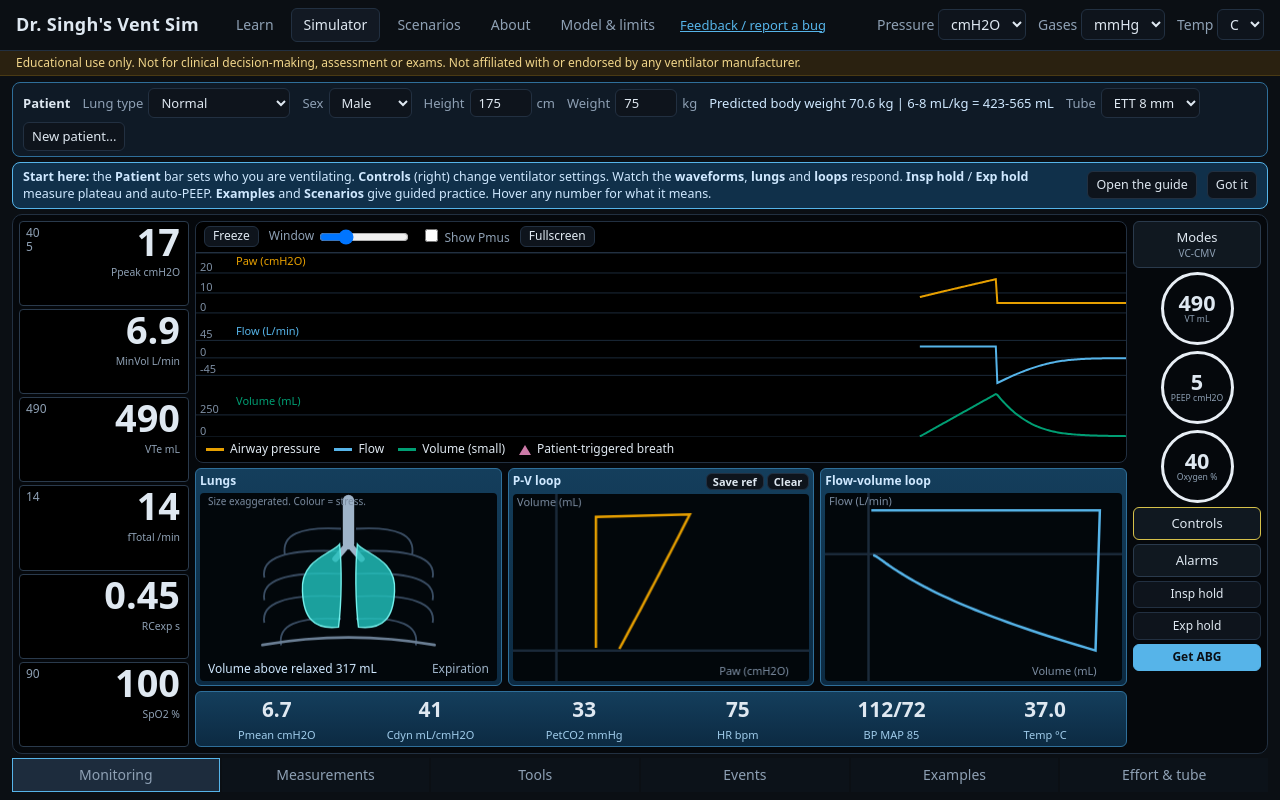
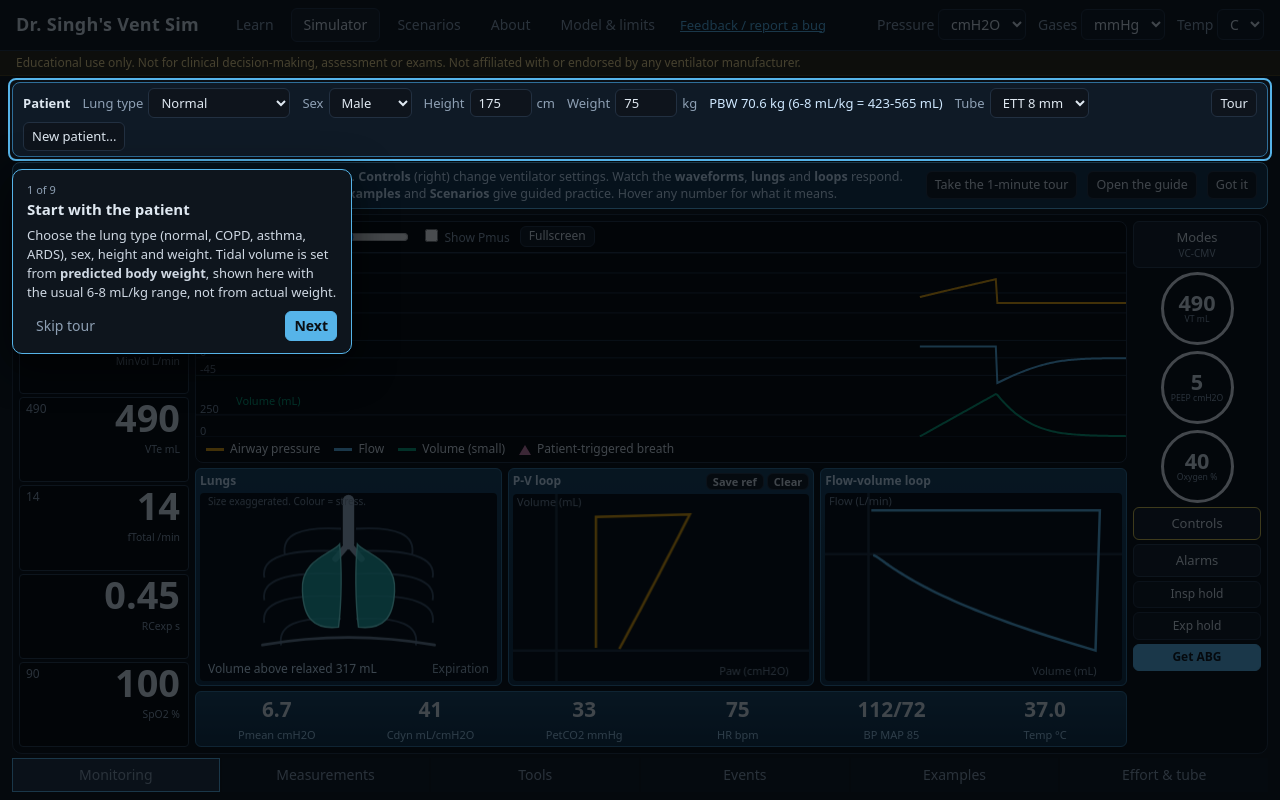
Before and after one commit to dradityaaiims-cloud/vent-sim, a website with bundled scripts: page index.html in a window 1280 px wide. Both pictures are taken after a click on the button "Start the simulator". Built offline with nearby package versions, Linux system fonts and the light colour scheme.

Commit message:
Add guided tour: runs once after setup, relaunch from Tour button or tip strip
Co-Authored-By: Claude Sonnet 5.5 <noreply@anthropic.com>

```diff
--- a/css/style.css
+++ b/css/style.css
@@ -165,3 +165,11 @@ body.learner #patientbar { display: none; }
 .dial b { font-size: clamp(14px, calc(var(--sh, 600px) * 0.04), 24px); } .dial small { font-size: clamp(8px, calc(var(--sh, 600px) * 0.016), 10px); }
 .rbtn { padding: clamp(3px, calc(var(--sh, 600px) * 0.012), 10px) 6px; font-size: clamp(11px, calc(var(--sh, 600px) * 0.024), 14px); }
 .rcol .qb button { padding: clamp(2px, calc(var(--sh, 600px) * 0.008), 6px); }
+
+/* guided tour */
+.tour-mask { position: fixed; inset: 0; z-index: 60; }
+.tour-hole { position: fixed; z-index: 61; border: 2px solid var(--f); border-radius: 8px; box-shadow: 0 0 0 9999px rgba(3, 7, 12, 0.72); pointer-events: none; }
+.tour-card { position: fixed; z-index: 62; background: #0e151d; border: 1px solid var(--f); border-radius: 10px; padding: 12px 14px; box-shadow: 0 10px 40px #000a; }
+.tour-card h3 { margin: 2px 0 6px; font-size: 15px; color: var(--text); text-transform: none; letter-spacing: 0; } .tour-card p { margin: 0 0 10px; font-size: 13px; line-height: 1.45; color: #cfd8e3; }
+.tour-n { font-size: 11px; color: var(--dim); } .tour-btns { display: flex; gap: 6px; align-items: center; } .tour-btns .grow { flex: 1; } .tour-skip { border-color: transparent; background: transparent; color: var(--dim); }
+.tour-btns .primary { background: var(--f); color: var(--ink-on-acc); border-color: var(--f); font-weight: 600; }
--- a/index.html
+++ b/index.html
@@ -41,11 +41,12 @@
       <span id="pb-pbw" class="pbw" title="Predicted body weight, from height and sex. Tidal volume is set from this, not from actual weight."></span>
       <label>Tube <select id="pb-ett"><option value="7">ETT 7 mm</option><option value="8">ETT 8 mm</option><option value="9">ETT 9 mm</option></select></label>
       <span class="grow"></span>
+      <button id="pb-tour" title="A one-minute guided tour of the screen">Tour</button>
       <button id="pb-new" title="Choose a new patient and starting settings">New patient...</button>
     </div>
     <div id="tip" class="tip" hidden>
       <span><b>Start here:</b> the <b>Patient</b> bar sets who you are ventilating. <b>Controls</b> (right) change ventilator settings. Watch the <b>waveforms</b>, <b>lungs</b> and <b>loops</b> respond. <b>Insp hold</b> / <b>Exp hold</b> measure plateau and auto-PEEP. <b>Examples</b> and <b>Scenarios</b> give guided practice. Hover any number for what it means.</span>
-      <button id="tip-learn">Open the guide</button><button id="tip-x" aria-label="Dismiss">Got it</button>
+      <button id="tip-tour">Take the 1-minute tour</button><button id="tip-learn">Open the guide</button><button id="tip-x" aria-label="Dismiss">Got it</button>
     </div>
     <div class="screen">
       <div class="lcol" id="lcol" aria-label="Main measurements"></div>
--- a/js/app.js
+++ b/js/app.js
@@ -4,6 +4,7 @@ import { MODEL_HTML } from './model.js';
 import { fit, lane, range, col } from './draw.js';
 import { drawLung } from './lung.js';
 import { renderLearn } from './learn.js';
+import { startTour } from './tour.js';
 import { ASYN } from './asyn.js';
 import { CONFIG, mailto } from './config.js';
 import { renderAbout } from './about.js';
@@ -470,6 +471,23 @@ function fireEvents() {
   (scn.sc.events || []).forEach((e, i) => { if (!scn.fired.has(i) && sim.t >= e.t) { scn.fired.add(i); sim.patch(e.patch); flash(e.say || 'Something changed'); } });
 }
 
+// ---------- guided tour ----------
+const TOUR = [
+  { sel: '#patientbar', pos: 'below', title: 'Start with the patient', text: 'Choose the lung type (normal, COPD, asthma, ARDS), sex, height and weight. Tidal volume is set from <b>predicted body weight</b>, shown here with the usual 6-8 mL/kg range, not from actual weight.' },
+  { sel: '#lcol', pos: 'right', title: 'The numbers that matter', text: 'Peak pressure, minute volume, exhaled volume, total rate, expiratory time constant and SpO2. The small numbers are your set values and limits. <b>Hover any number</b> for what it means.' },
+  { sel: '.wavewrap', pos: 'below', title: 'Waveforms', text: 'Airway pressure, flow and volume against time. A pink triangle marks each breath the <b>patient</b> triggered. Tick <b>Show Pmus</b> to see the patient\'s own effort. <b>Freeze</b>, then click the trace to read exact values.' },
+  { el: () => $('#lung').closest('.pane'), pos: 'above', title: 'The lungs', text: 'Size follows volume (exaggerated), colour follows stress (blue low, red high), the airway narrows with resistance, and the line below is the diaphragm. A collapsed lung shows a pneumothorax.' },
+  { el: () => $('#loop-pv').closest('.pane'), pos: 'above', title: 'Loops', text: 'The pressure-volume loop (a flatter loop means stiffer lungs) and the flow-volume loop (flow that does not return to zero means air trapping). <b>Save ref</b> keeps a loop so you can compare after a change.' },
+  { sel: '#rcol', pos: 'left', title: 'Ventilator settings', text: '<b>Modes</b> chooses how breaths are given. The round dials show the main settings; click one or press <b>Controls</b> to change everything. Change one thing at a time and watch what moves.' },
+  { sel: '.qb', pos: 'left', title: 'Holds and blood gas', text: '<b>Insp hold</b> (volume control) reads plateau pressure. <b>Exp hold</b> reads total PEEP and auto-PEEP. <b>Get ABG</b> samples a blood gas. CO2 takes minutes to change, so use the time speed in Tools.' },
+  { sel: '.bbar', pos: 'above', title: 'More tools', text: '<b>Measurements</b>: compliance, resistance and driving pressure after holds. <b>Tools</b>: time speed and share links. <b>Examples</b>: common ventilator problems to learn from. <b>Effort & tube</b>: how the patient breathes.' },
+  { sel: 'header nav', pos: 'below', title: 'Learn and practise', text: '<b>Learn</b> explains every setting, the targets and the waveforms. <b>Scenarios</b> has 10 cases with hints and scoring. <b>About</b> has how to cite this tool and how to send feedback.' },
+];
+function runTour() {
+  showTab('sim'); openDrawer('');
+  setTimeout(() => startTour(TOUR, () => { try { localStorage.setItem('vsim-tour', '1'); } catch { /* */ } }), 150);
+}
+
 // ---------- layout: the simulator fits the window with no page scroll ----------
 function layout() {
   const t = $('#tab-sim'); if (t.hidden) return;
@@ -488,7 +506,7 @@ const LUNGS = {
 };
 function syncBar() {
   $('#pb-lung').value = sim.key; $('#pb-sex').value = sim.pt.sex; $('#pb-h').value = sim.pt.height; $('#pb-w').value = sim.pt.weight; $('#pb-ett').value = sim.pt.ett;
-  $('#pb-pbw').textContent = `Predicted body weight ${sim.pbw.toFixed(1)} kg | 6-8 mL/kg = ${Math.round(sim.pbw * 6)}-${Math.round(sim.pbw * 8)} mL`;
+  $('#pb-pbw').textContent = `PBW ${sim.pbw.toFixed(1)} kg (6-8 mL/kg = ${Math.round(sim.pbw * 6)}-${Math.round(sim.pbw * 8)} mL)`;
 }
 function bindBar() {
   $('#pb-lung').onchange = (e) => loadFree(e.target.value);
@@ -518,7 +536,7 @@ function finishSetup(thenLearn) {
   $('#setup-dlg').close(); loadCustom(suLung, mods, set);
   try { localStorage.setItem('vsim-setup-done', '1'); } catch { /* private mode */ }
   speed = 1; showTab(thenLearn ? 'learn' : 'sim');
-  if (!thenLearn) maybeTip();
+  if (!thenLearn) { maybeTip(); let t = false; try { t = localStorage.getItem('vsim-tour') === '1'; } catch { /* */ } if (!t) setTimeout(runTour, 400); }
 }
 function maybeTip() { let seen = false; try { seen = localStorage.getItem('vsim-tip') === '1'; } catch { /* */ } $('#tip').hidden = seen || document.body.classList.contains('learner'); setTimeout(layout, 0); }
 
@@ -581,6 +599,8 @@ $('#su-go').onclick = () => finishSetup(false);
 $('#su-learn').onclick = () => finishSetup(true);
 $('#setup-dlg').addEventListener('cancel', () => { speed = 1; try { localStorage.setItem('vsim-setup-done', '1'); } catch { /* */ } });
 $('#tip-x').onclick = () => { $('#tip').hidden = true; try { localStorage.setItem('vsim-tip', '1'); } catch { /* */ } layout(); };
+$('#tip-tour').onclick = runTour;
+$('#pb-tour').onclick = runTour;
 $('#tip-learn').onclick = () => showTab('learn');
 bindBar();
 $('#r-modes').onclick = () => openDrawer('modes');
--- /dev/null
+++ b/js/tour.js
@@ -0,0 +1,48 @@
+// Guided tour: dims the page, outlines one element at a time, and explains it. Keyboard: arrows, Enter, Escape.
+const $ = (s) => document.querySelector(s);
+
+export function startTour(steps, onEnd = () => {}) {
+  // keep only steps whose target is on screen (for example the patient bar is hidden inside a scenario)
+  const live = steps.filter((s) => { const el = typeof s.el === 'function' ? s.el() : $(s.sel); return el && el.getBoundingClientRect().width > 0; });
+  if (!live.length) return onEnd();
+  let i = 0;
+  const mask = document.createElement('div'); mask.className = 'tour-mask';
+  const hole = document.createElement('div'); hole.className = 'tour-hole';
+  const card = document.createElement('div'); card.className = 'tour-card'; card.setAttribute('role', 'dialog'); card.setAttribute('aria-modal', 'true'); card.setAttribute('aria-live', 'polite');
+  document.body.append(mask, hole, card);
+
+  const end = () => { document.removeEventListener('keydown', key); window.removeEventListener('resize', place); mask.remove(); hole.remove(); card.remove(); onEnd(); };
+  const go = (d) => { i += d; if (i >= live.length) return end(); if (i < 0) i = 0; render(); };
+  const key = (e) => { if (e.key === 'Escape') end(); else if (e.key === 'ArrowRight' || e.key === 'Enter') { e.preventDefault(); go(1); } else if (e.key === 'ArrowLeft') go(-1); };
+  document.addEventListener('keydown', key); window.addEventListener('resize', place);
+
+  function render() {
+    const s = live[i], last = i === live.length - 1;
+    card.innerHTML = `<div class="tour-n">${i + 1} of ${live.length}</div><h3>${s.title}</h3><p>${s.text}</p>
+      <div class="tour-btns"><button data-a="skip" class="tour-skip">Skip tour</button><span class="grow"></span>${i ? '<button data-a="back">Back</button>' : ''}<button data-a="next" class="primary">${last ? 'Start using it' : 'Next'}</button></div>`;
+    card.querySelector('[data-a=next]').onclick = () => go(1);
+    const b = card.querySelector('[data-a=back]'); if (b) b.onclick = () => go(-1);
+    card.querySelector('[data-a=skip]').onclick = end;
+    card.querySelector('[data-a=next]').focus();
+    place();
+  }
+  function place() {
+    const s = live[i], el = typeof s.el === 'function' ? s.el() : $(s.sel); if (!el) return;
+    const r = el.getBoundingClientRect(), pad = 4;
+    Object.assign(hole.style, { left: r.left - pad + 'px', top: r.top - pad + 'px', width: r.width + 2 * pad + 'px', height: r.height + 2 * pad + 'px' });
+    const cw = Math.min(340, innerWidth - 24), ch = card.offsetHeight || 170, m = 12;
+    let x, y, pos = s.pos || 'below';
+    if (pos === 'right' && r.right + m + cw > innerWidth) pos = 'below';
+    if (pos === 'left' && r.left - m - cw < 0) pos = 'below';
+    if (pos === 'below' && r.bottom + m + ch > innerHeight) pos = r.top - m - ch > 0 ? 'above' : 'inside';
+    if (pos === 'right') { x = r.right + m; y = r.top + 8; }
+    else if (pos === 'left') { x = r.left - m - cw; y = r.top + 8; }
+    else if (pos === 'above') { x = r.left; y = r.top - m - ch; }
+    else if (pos === 'inside') { x = r.left + 16; y = r.top + 16; }
+    else { x = r.left; y = r.bottom + m; }
+    card.style.width = cw + 'px';
+    card.style.left = Math.max(12, Math.min(x, innerWidth - cw - 12)) + 'px';
+    card.style.top = Math.max(12, Math.min(y, innerHeight - ch - 12)) + 'px';
+  }
+  render();
+}
```
